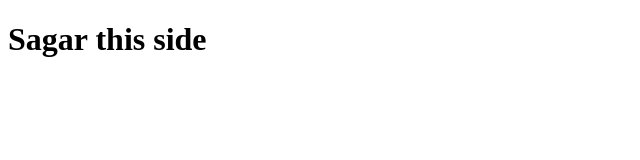
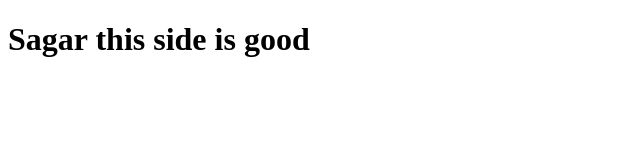
Before and after one commit to Sagar-Punjab/myrepo, a plain HTML site: page index.html in a window 1280 px wide. Shown: the whole page, without its empty margins (0-640 px from the left). Drawn offline with Linux system fonts and the light colour scheme.

Commit message:
yeahh ho geya  index.html

```diff
--- a/index.html
+++ b/index.html
@@ -6,6 +6,6 @@
     <title>Document</title>
 </head>
 <body>
-    <h1>Sagar this side<h1>
+    <h1>Sagar this side is good<h1>
 </body>
 </html>
```
